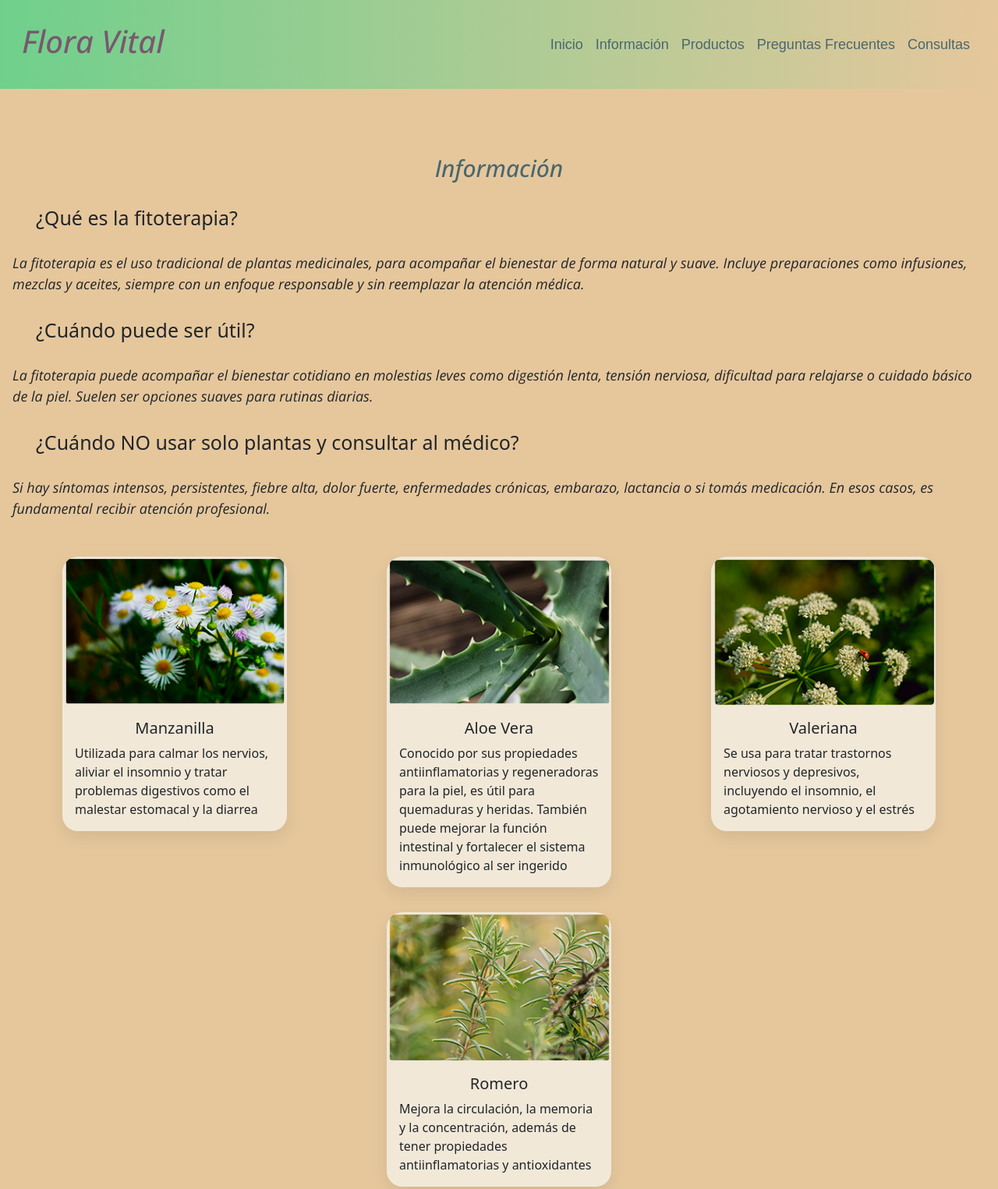
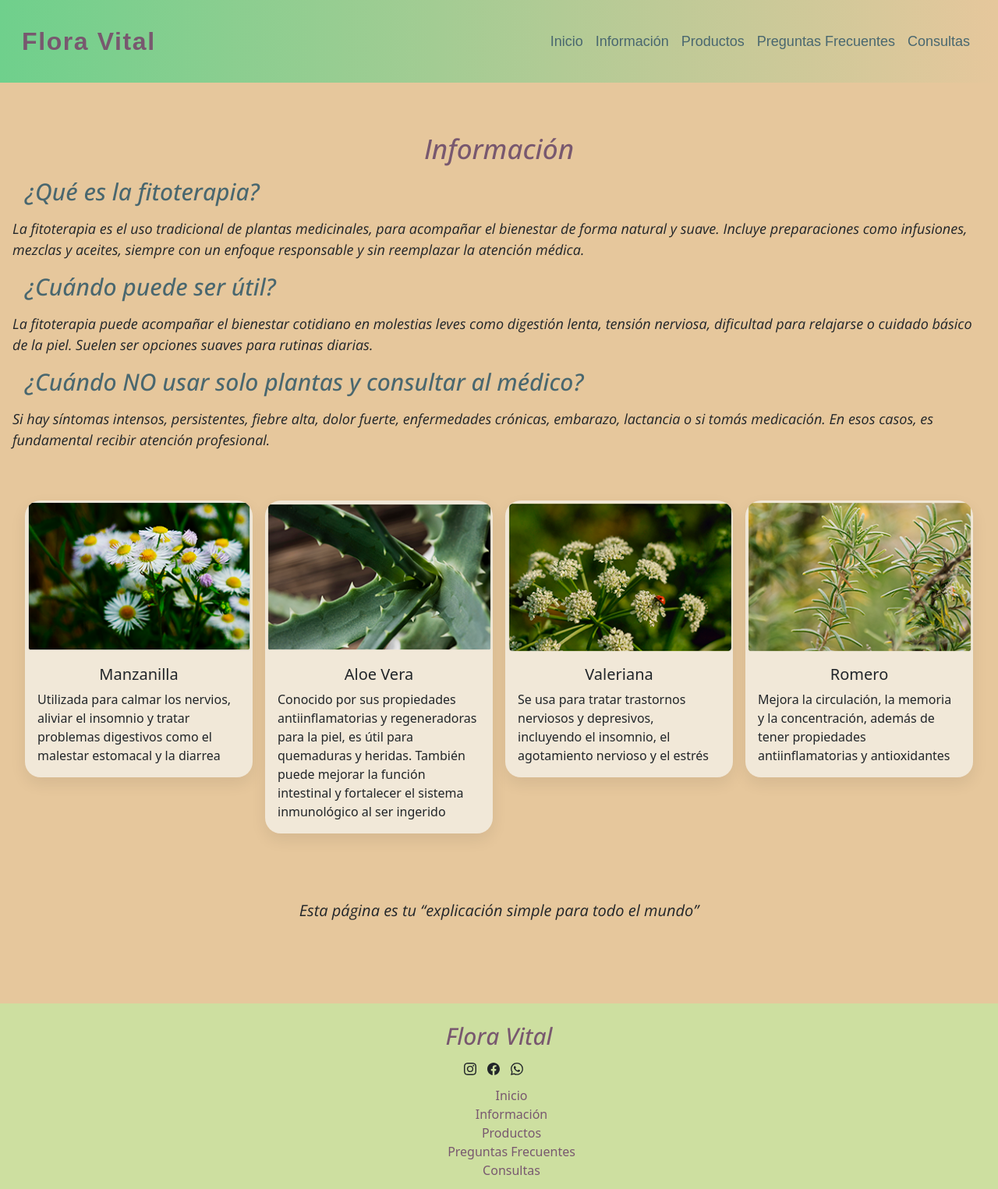
Before and after one commit to pamelalicropani-85/FloraVital, a website: page pages/informacion.html in a window 1280 px wide. Shown: the top 1525 px of the page at 78% size. Drawn offline with nearby package versions, Linux system fonts and the light colour scheme; a web font is replaced by a local one.

Commit message:
Subido con correcciones

```diff
--- a/css/styles.css
+++ b/css/styles.css
@@ -30,8 +30,9 @@
 h1{
     color: #78586F;
     font-family: "Open Sans", sans-serif;
-    font-size: 40px;
+    font-size: 35px;
     font-style: italic;
+    justify-content: center;
 }
 .menuNavegacion{
      background-color: #6FD08C;
@@ -47,7 +48,7 @@
     margin: 20px;
     display: flex;
     flex-direction: row;
-    justify-content: center;
+    justify-content: flex-start;
     font-style: italic;
 }
 .row{
@@ -329,3 +330,18 @@
   background-color: #8ab69c;
   border: none;
 }
+.planta-b {
+  min-height: 120px;
+}
+
+.planta-card {
+  width: 300px;
+}
+.navbar .logo-flora {
+  font-family: "Duru Sans", sans-serif;
+  font-size: 2rem;
+  font-weight: 600;
+  color: #78586F;        /* ajustá a tu paleta */
+  letter-spacing: 0.05em;
+  text-decoration: none;
+}
--- a/pages/informacion.html
+++ b/pages/informacion.html
@@ -3,6 +3,7 @@
 <head>
     <meta charset="UTF-8">
     <meta name="viewport" content="width=device-width, initial-scale=1.0">
+    <meta name="description" content="Información clara y confiable sobre bienestar natural, salud integral y el cuidado del cuerpo de forma consciente.">
     <title>Flora Vital - Información</title>
     <link href="https://cdn.jsdelivr.net/npm/bootstrap@5.3.8/dist/css/bootstrap.min.css" rel="stylesheet" integrity="sha384-sRIl4kxILFvY47J16cr9ZwB07vP4J8+LH7qKQnuqkuIAvNWLzeN8tE5YBujZqJLB" crossorigin="anonymous">
     <link rel="preconnect" href="https://fonts.googleapis.com">
@@ -16,7 +17,7 @@
         <!-- Menú de navegación -->
        <nav class="navbar navbar-expand-lg  menuNavegacion w-100">
             <div class="container-fluid">
-                    <a class="navbar-brand" href="../index.html"><h1>Flora Vital</h1></a>
+                    <a class="navbar-brand logo-flora" href="./index.html">Flora Vital</a>
                     <button class="navbar-toggler" type="button" data-bs-toggle="collapse" data-bs-target="#navbarNav" aria-controls="navbarNav" aria-expanded="false" aria-label="Toggle navigation">
                         <span class="navbar-toggler-icon"></span>
                     </button>
@@ -37,19 +38,19 @@
 
         <!-- Inicio de página de información -->
         <div class="tituloInfo">
-            <h2>Información</h2>
+            <h1>Información</h1>
         </div>
         <div class="preguntasInfo">
-            <h3>¿Qué es la fitoterapia?</h3>
+            <h2>¿Qué es la fitoterapia?</h2>
             <p>La fitoterapia es el uso tradicional de plantas medicinales, para acompañar el bienestar de forma natural y suave. Incluye preparaciones como infusiones, mezclas y aceites, siempre con un enfoque responsable y sin reemplazar la atención médica.</p>
-            <h3>¿Cuándo puede ser útil?</h3>
+            <h2>¿Cuándo puede ser útil?</h2>
             <p>La fitoterapia puede acompañar el bienestar cotidiano en molestias leves como digestión lenta, tensión nerviosa, dificultad para relajarse o cuidado básico de la piel. Suelen ser opciones suaves para rutinas diarias.</p>
-            <h3>¿Cuándo NO usar solo plantas y consultar al médico?</h3>
+            <h2>¿Cuándo NO usar solo plantas y consultar al médico?</h2>
             <p>Si hay síntomas intensos, persistentes, fiebre alta, dolor fuerte, enfermedades crónicas, embarazo, lactancia o si tomás medicación. En esos casos, es fundamental recibir atención profesional.</p>
         </div>
         <!-- Información de algunas plantas -->
         <div class="informacionPlantas">
-            <div class="card" style="width: 18rem;">
+            <div class="card card-planta">
                 <img src="../assets/manzanilla.png" class="card-img-top" alt="Flores de manzanilla">
                 <div class="card-body">
                     <h5 class="card-title">Manzanilla</h5>
@@ -57,7 +58,7 @@
                 </div>
 
             </div>
-            <div class="card" style="width: 18rem;">
+            <div class="card card-planta">
                 <img src="../assets/aloe.png" class="card-img-top" alt="Aloe Vera">
                 <div class="card-body">
                     <h5 class="card-title">Aloe Vera</h5>
@@ -65,7 +66,7 @@
                 </div>
 
             </div>
-            <div class="card" style="width: 18rem;">
+            <div class="card card-planta">
                 <img src="../assets/valeriana.png" class="card-img-top" alt="Valeriana">
                 <div class="card-body">
                     <h5 class="card-title">Valeriana</h5>
@@ -73,7 +74,7 @@
                 </div>
 
             </div>
-            <div class="card" style="width: 18rem;">
+            <div class="card card-planta">
                 <img src="../assets/romero.png" class="card-img-top" alt="Romero">
                 <div class="card-body">
                     <h5 class="card-title">Romero</h5>
--- a/scss/_general.scss
+++ b/scss/_general.scss
@@ -34,7 +34,8 @@
 
 h1{
     color: $text-title;
-    @include font(40px,$font-one,italic);
+    @include font(35px,$font-one,italic);
+    @include flex(row, center, center);
 }
 
 .menuNavegacion a{
@@ -47,7 +48,7 @@
     color: $text-subtitle;
     margin: $space-md;
     @include font (30px, $font-one, italic);
-    @include flex(row,center,center);
+    @include flex(row,flex-start,flex-start);
 
 }
 .row{
@@ -226,3 +227,51 @@
   transform: translateY(-2px);
   box-shadow: 0 6px 14px rgba(0, 0, 0, 0.15);
 }
+.planta-b {
+  min-height: 120px;
+}
+
+.planta-card {
+  width: 300px;
+}
+.informacionPlantas {
+  display: grid;
+  gap: 1rem;
+  padding: 1rem;
+
+
+  grid-template-columns: 1fr;
+}
+
+.card-planta {
+  width: 100%;
+  max-width: 18rem;
+  margin: 0 auto;
+}
+
+
+@media (min-width: 576px) {
+  .informacionPlantas {
+    grid-template-columns: repeat(2, 1fr);
+  }
+
+  .card-planta {
+    max-width: none;
+    margin: 0;
+  }
+}
+
+
+@media (min-width: 992px) {
+  .informacionPlantas {
+    grid-template-columns: repeat(4, 1fr);
+  }
+}
+.navbar .logo-flora {
+  font-family: "Duru Sans", sans-serif;
+  font-size: 2rem;
+  font-weight: 600;
+  color: #78586F;        /* ajustá a tu paleta */
+  letter-spacing: 0.05em;
+  text-decoration: none;
+}
```
Also changed, not shown: index.html (+11 -11 lines), pages/consultas.html (+3 -2 lines), pages/preguntasfrecuentes.html (+11 -28 lines), pages/productos.html (+3 -2 lines), assets/aceitederomero.png (added), css/main.css, 4 other files.
